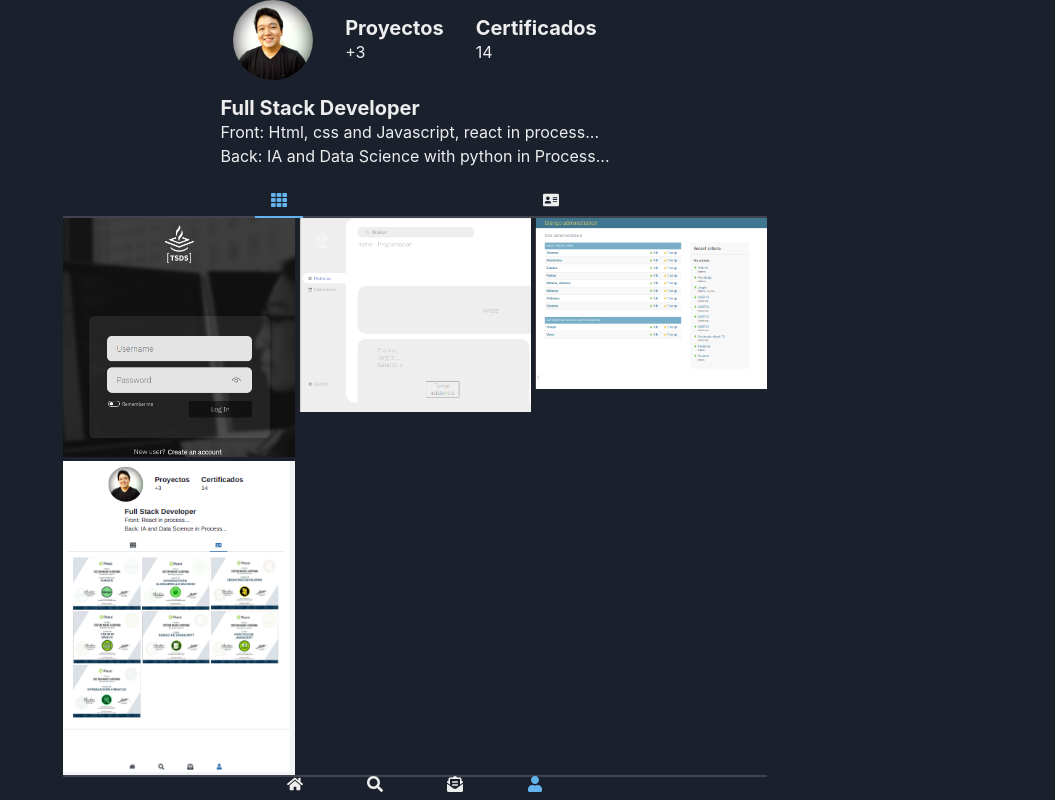
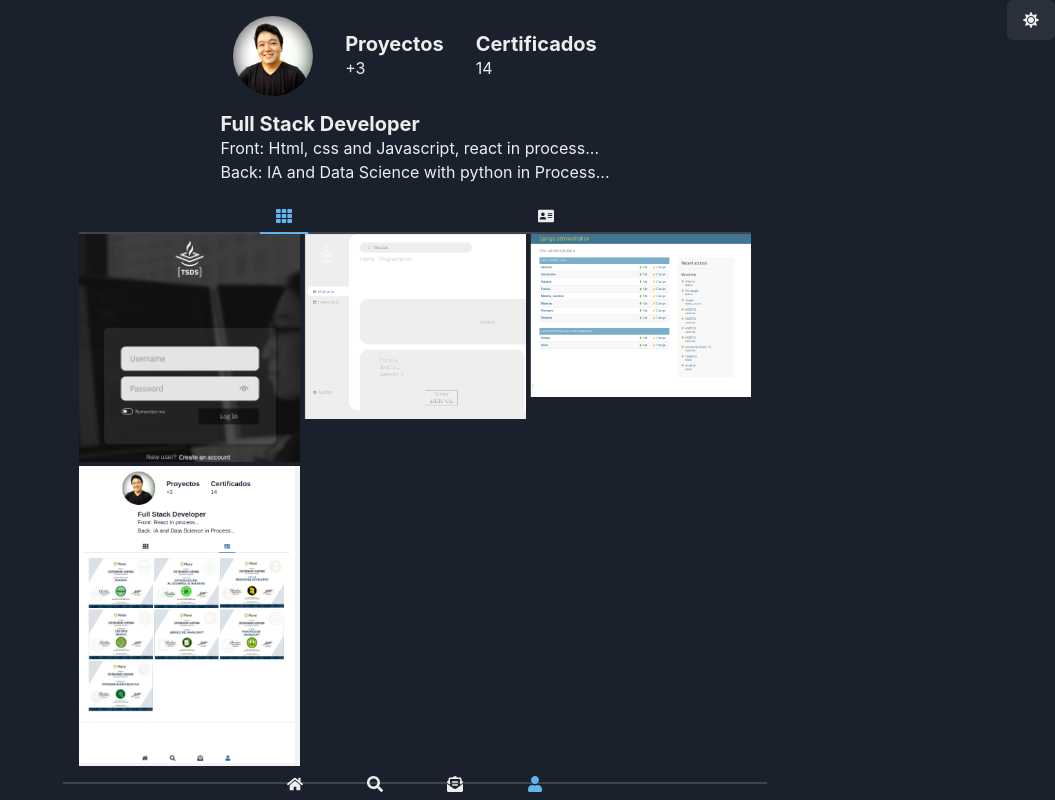
Before and after one commit to KairiyamaCristian/ProgramacionWeb, a React (Vite) app in the folder Portafolio/: page / in a window 1280 px wide. Shown: the whole page, without its empty margins (225-1280 px from the left). Built offline with nearby package versions, Linux system fonts and the light colour scheme.

Commit message:
repair dark mode

```diff
--- a/Portafolio/src/components/Navigator.jsx
+++ b/Portafolio/src/components/Navigator.jsx
@@ -19,9 +19,9 @@ function Navigator() {
     margin='auto'
     h='100vh'
     >
+      <Dark/>
     <Tabs defaultIndex={3} h='100%'>
     <Box>
-      <Dark/>
     <TabPanels >
         <TabPanel>
           <Cards/>
@@ -33,7 +33,7 @@ function Navigator() {
         <TabPanel >
           <Contact/>
         </TabPanel>
-        <TabPanel padding='0'>
+        <TabPanel>
           <Perfil/>
           <Divisor/>
         </TabPanel>
--- a/Portafolio/src/components/darkmode.jsx
+++ b/Portafolio/src/components/darkmode.jsx
@@ -1,13 +1,14 @@
 import { Button, Flex , Icon} from "@chakra-ui/react";
 import { useColorMode } from "@chakra-ui/react";
+import { FaMoon, FaSun} from 'react-icons/fa'
 
 function ToggleColorMode() {
     const { colorMode, toggleColorMode } = useColorMode()
     return (
       <>
-      <Flex position='fixed' justify='flex-end' w='95%' zIndex='1' top='0'>
-        <Button onClick={toggleColorMode}>
-         {colorMode === 'light' ? 'Dark' : 'Light'}
+      <Flex position='fixed' justify='flex-end' w='100%' zIndex='1' top='0'>
+        <Button onClick={toggleColorMode} >
+         {colorMode === 'light' ? <Icon as={FaMoon}></Icon> : <Icon as={FaSun}></Icon>}
         </Button>
       </Flex>
       </>
```
